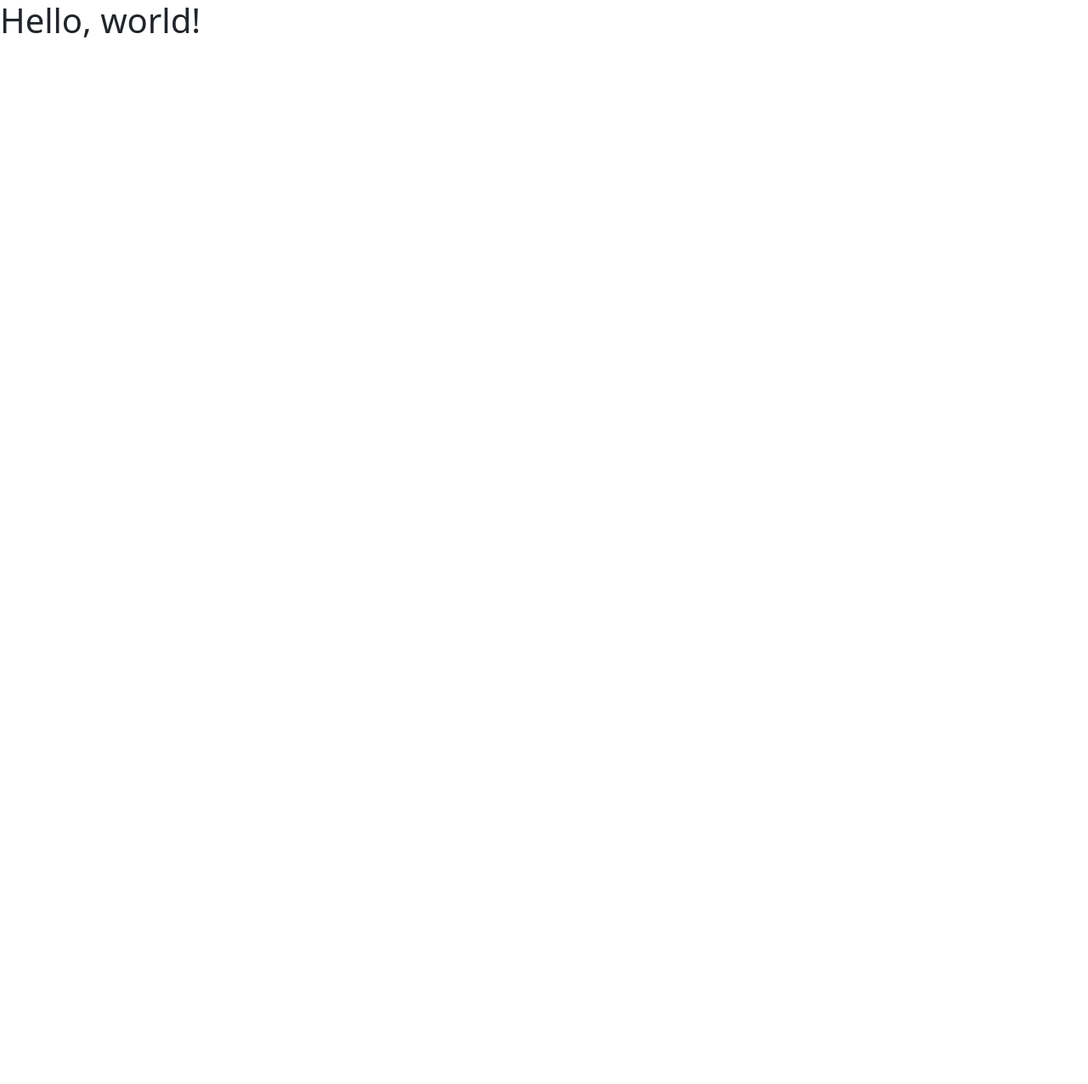
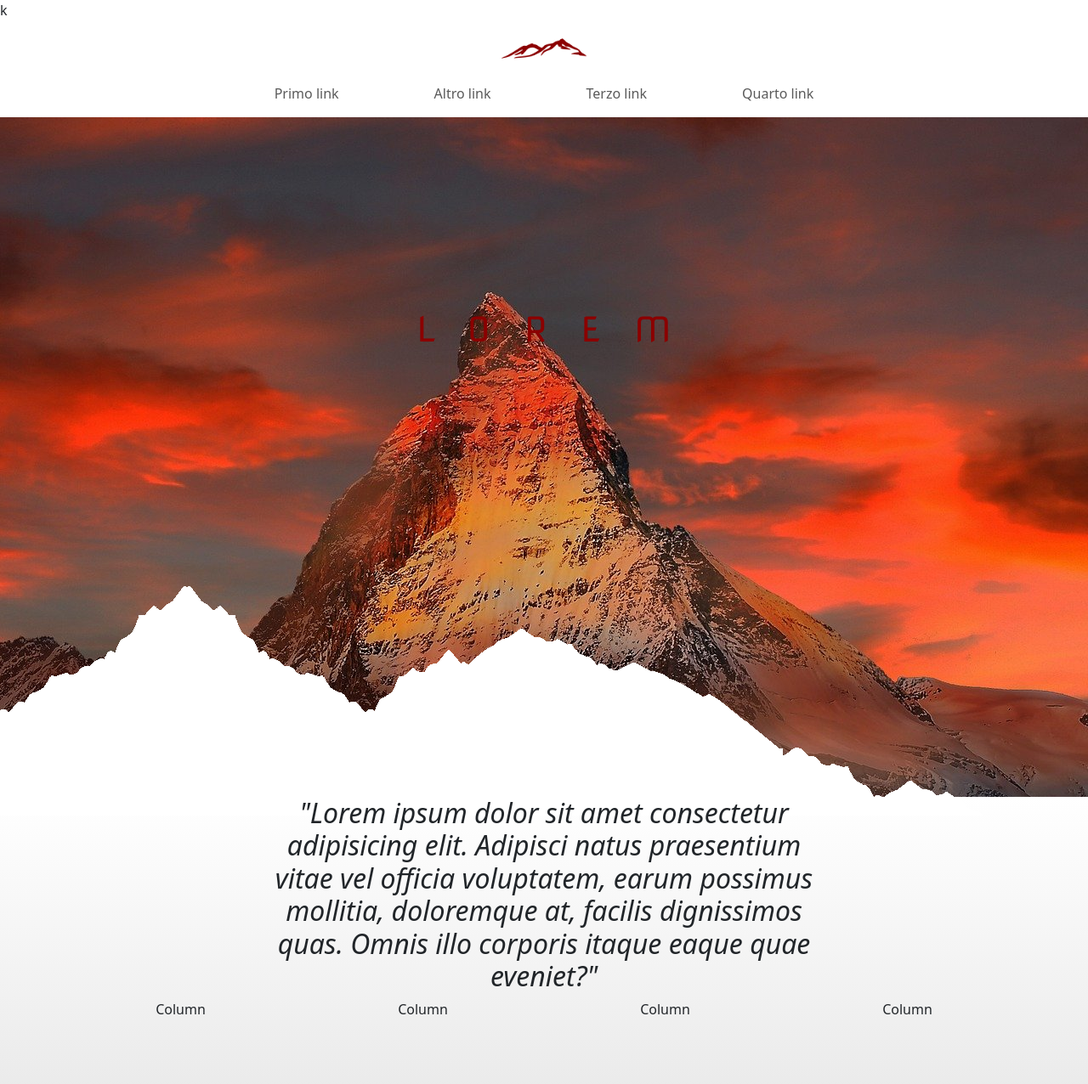
Before and after one commit to leonardonotaristefano-dev/RedProject, a plain HTML site: page index.html in a window 1280 px wide. Shown: the top 1276 px of the page at 85% size. Before the commit the page ends 800 px from the top, so only its background shows below. Drawn offline with nearby package versions, Linux system fonts and the light colour scheme.

Commit message:
Salvataggio primo giorno

```diff
--- a/index.html
+++ b/index.html
@@ -1,14 +1,116 @@
-<!doctype html>
+k<!doctype html>
 <html lang="en">
   <head>
     <meta charset="utf-8">
     <meta name="viewport" content="width=device-width, initial-scale=1">
-    <title>Bootstrap demo</title>
+    <title>RED project</title>
+
+    <!-- BOOTSTRAP CDN -->
+
     <link href="https://cdn.jsdelivr.net/npm/bootstrap@5.3.3/dist/css/bootstrap.min.css" rel="stylesheet" integrity="sha384-QWTKZyjpPEjISv5WaRU9OFeRpok6YctnYmDr5pNlyT2bRjXh0JMhjY6hW+ALEwIH" crossorigin="anonymous">
+
+    <!-- /BOOTSTRAP CDN -->
+
+    <!-- LINK CSS -->
+
     <link rel="stylesheet" href="style.css">
+
+    <!-- /LINK CSS -->
+
+    <!-- GOOGLE FONTS -->
+
+    <link rel="preconnect" href="https://fonts.googleapis.com">
+    <link rel="preconnect" href="https://fonts.gstatic.com" crossorigin>
+    <link href="https://fonts.googleapis.com/css2?family=Nova+Square&family=Roboto:ital,wght@0,100..900;1,100..900&display=swap" rel="stylesheet">
+
+    <!-- /GOOGLE FONTS -->
+
   </head>
   <body>
-    <h1>Hello, world!</h1>
+
+    <!-- NAVBAR -->
+
+      <nav class="navbar navbar-expand-lg bg-white">
+        <div class="container-fluid d-flex flex-column">
+
+          <img class="logo" src="./media/logo.png" alt="Logo" width="100vh">
+
+          <div class="collapse navbar-collapse" id="navbarNav">
+            <ul class="navbar-nav">
+              <li class="nav-item ms-5 me-5 mt-2">
+                <a class="nav-link" href="#">Primo link</a>
+              </li>
+              <li class="nav-item ms-5 me-5 mt-2">
+                <a class="nav-link" href="#">Altro link</a>
+              </li>
+              <li class="nav-item ms-5 me-5 mt-2">
+                <a class="nav-link" href="#">Terzo link</a>
+              </li>
+              <li class="nav-item ms-5 me-5 mt-2">
+                <a class="nav-link" href="#">Quarto link</a>
+              </li>
+            </ul>
+          </div>
+
+        </div>
+      </nav>
+
+    <!-- /NAVBAR -->
+
+    <div class="bgimg d-flex justify-content-center align-items-top flex-column">
+
+      <header>
+        <div>
+          <h1 class="title text-center">LOREM</h1>
+        </div>
+      </header>
+
+
+      <div class="imgson">
+        <img src="./media/mountains.png" alt="Montagne bianche">
+      </div>
+
+    </div>
+
+  <!-- SEZIONE 1 -->
+
+    <section class="sectionfirst">
+
+      <div class="divsecfirst d-flex justify-content-center align-items-center flex-column">
+
+        <div class="divh2">
+          <h2>"Lorem ipsum dolor sit amet consectetur adipisicing elit. Adipisci natus praesentium vitae vel officia voluptatem, earum possimus mollitia, doloremque at, facilis dignissimos quas. Omnis illo corporis itaque eaque quae eveniet?"</h2>
+        </div>
+
+        <div class="container text-center">
+          <div class="row">
+            <div class="col-3">
+              Column
+            </div>
+            <div class="col-3">
+              Column
+            </div>
+            <div class="col-3">
+              Column
+            </div>
+            <div class="col-3">
+              Column
+            </div>
+          </div>
+        </div>
+
+      </div>
+
+    </section>
+
+
+  <!-- /SEZIONE 1 -->
+
+
+
+
+
+
     <script src="https://cdn.jsdelivr.net/npm/bootstrap@5.3.3/dist/js/bootstrap.bundle.min.js" integrity="sha384-YvpcrYf0tY3lHB60NNkmXc5s9fDVZLESaAA55NDzOxhy9GkcIdslK1eN7N6jIeHz" crossorigin="anonymous"></script>
   </body>
 </html>
--- a/style.css
+++ b/style.css
@@ -0,0 +1,47 @@
+
+/* HEADER */
+
+.bgimg {
+    background-image: url(./media/switzerland-862870_1920.jpg);
+    height: 100vh;
+    background-position: center;
+    }
+
+.title {
+    margin-left: 5vh;
+    margin-top: 25vh;
+    font-family: "Nova Square", serif;
+    font-weight: 400;
+    font-style:normal;
+    color: darkred;
+    letter-spacing: 5vh;
+}
+
+.imgson {
+    margin-bottom: -6vh;
+}
+
+/* /HEADER */
+
+/* SEZIONE 1 */
+
+.sectionfirst {
+    background: rgb(255,255,255);
+    background: linear-gradient(180deg, rgba(255,255,255,1) 0%, rgba(126,126,126,0.7469581582633054) 100%, rgba(255,255,255,1) 100%);
+    height: 200vh;
+}
+
+.divsecfirst {
+
+}
+
+.divh2 {
+    width: 80vh;
+    text-align: center;
+}
+
+h2{
+font-style: oblique;
+}
+
+/* /SEZIONE 1 */
```
